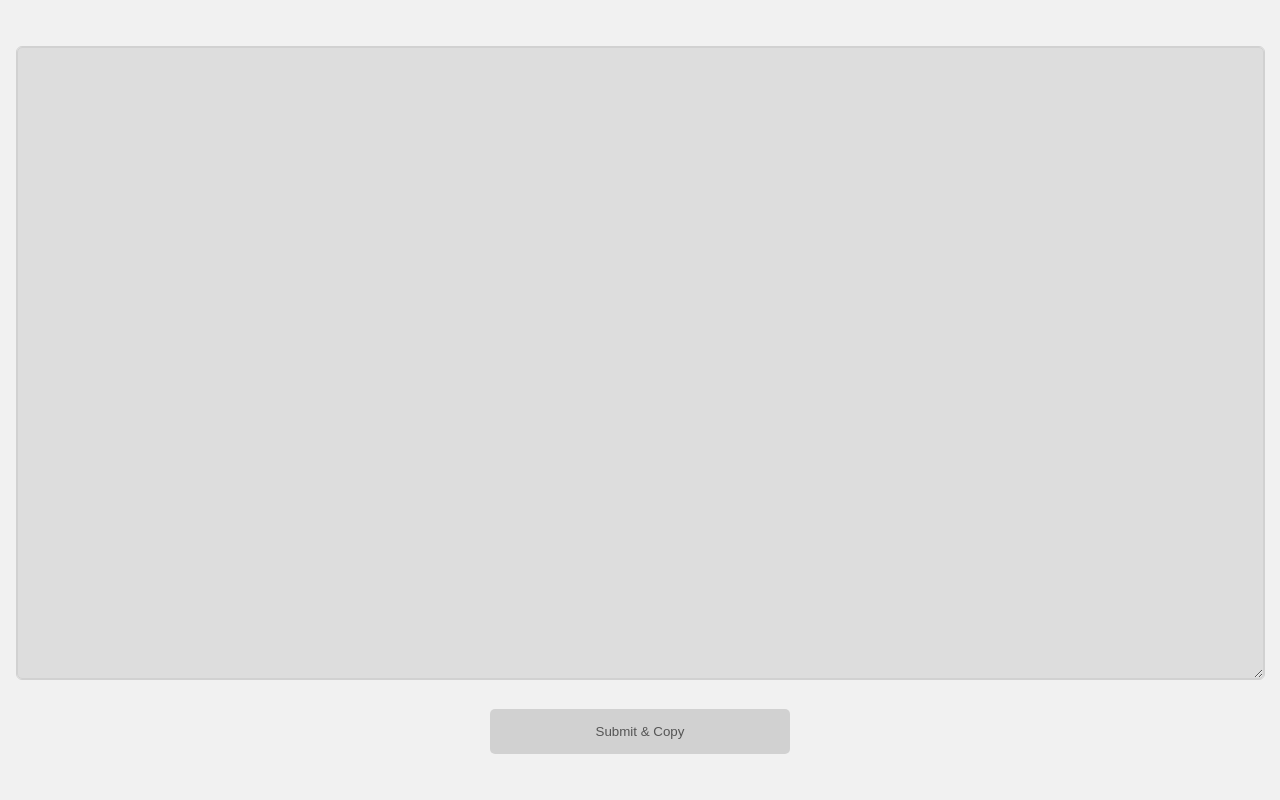
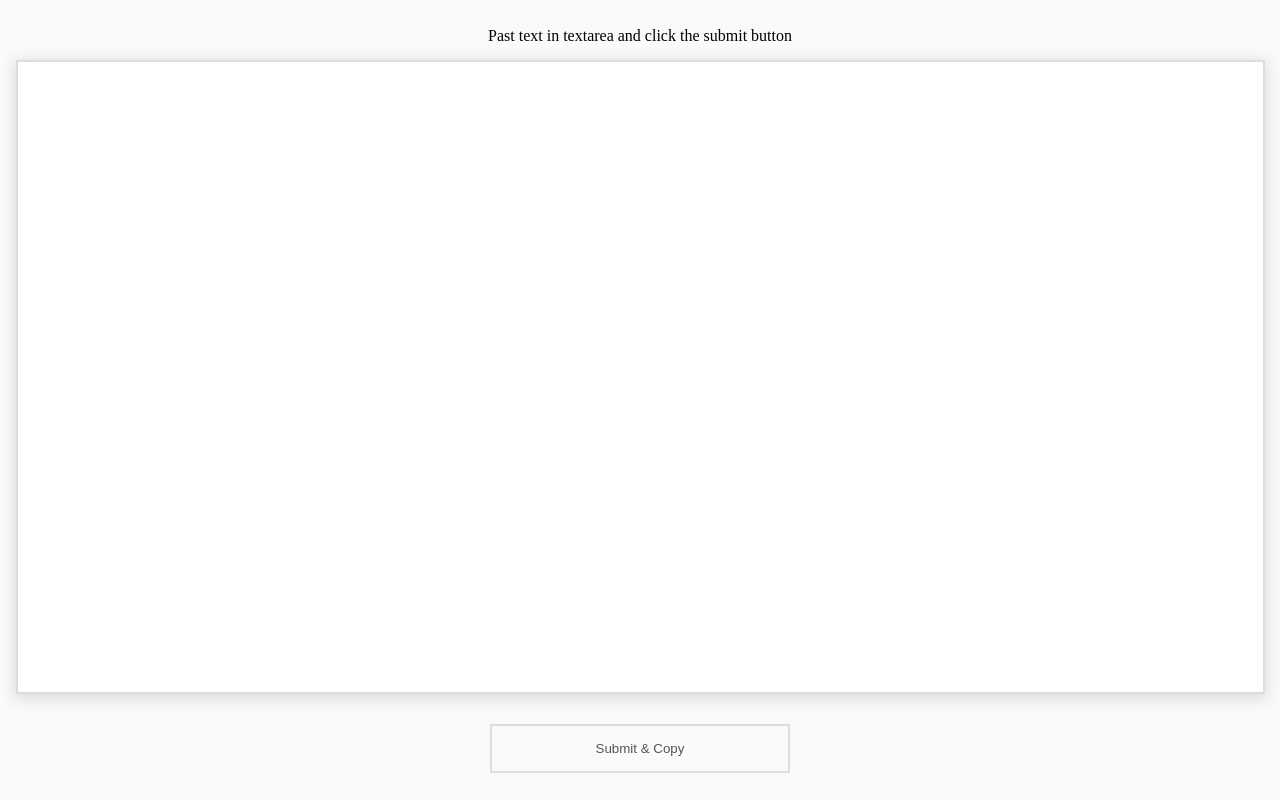
Before and after one commit to yasinatesim/href-and-src-convert-to-array, a plain HTML site: page index.html in a window 1280 px wide. Drawn offline with Linux system fonts and the light colour scheme.

Commit message:
Update index.html

```diff
--- a/index.html
+++ b/index.html
@@ -10,16 +10,22 @@
 				margin: 0;
 				padding: 0;
 			}
+
 			html,
 			body {
 				width: 100%;
 				height: 100%;
 			}
+
 			body {
-        background: #f1f1f1;
 				overflow: hidden;
+				background-color: rgb(250, 250, 250);
 			}
+
 			.container {
+				max-width: 1770px;
+				margin-left: auto;
+				margin-right: auto;
 				display: flex;
 				justify-content: center;
 				align-items: initial;
@@ -28,27 +34,45 @@
 				padding-right: 15px;
 				height: 100%;
 			}
+
+			p {
+				text-align: left;
+				margin-bottom: 15px;
+			}
+
 			#text {
-        border: 1px solid #d1d1d1;
-        background-color: #ddd;
-        border-radius: 5px;
+				border: 2px solid #ddd;
+				background-color: #fff;
 				padding: 15px;
+				transition: all 500ms;
+				resize: none;
 			}
+
 			#text:focus {
-        background-color: #ddd;
-        outline: 1px solid #d1d1d1;
+				outline: 0;
+				background-color: #fff;
+				box-shadow: 0 3px 14px 2px rgba(0,0,0,.12);
 			}
+
 			#submit-button {
 				width: initial;
-        height: 45px;
-        background-color: #d1d1d1;
+				padding: 15px 25px;
+				border: 2px solid #ddd;
+				background-color: transparent;
 				margin-top: 30px;
 				color: #555;
-        border: none;
-        border-radius: 5px;
 				align-self: center;
-        width: 100%;
+				cursor: pointer;
+				transition: all 500ms;
 			}
+
+			#submit-button:hover {
+				outline: 0;
+				background-color: #555;
+				color: #ddd;
+				box-shadow: 0 3px 14px 2px rgba(0,0,0,.12);
+			}
+
 			#copy-check {
 				position: fixed;
 				top: 2%;
@@ -58,22 +82,25 @@
 				padding: 10px 20px;
 				border-radius: 5px;
 				color: #fff;
-        box-shadow: 0px 3px 2px 0px rgba(0, 0, 0, 0.32);
+				box-shadow: 0 3px 2px 0 rgba(0, 0, 0, 0.32);
 				transition: all 0.3s ease;
 			}
+
 			@media (min-width: 992px) {
 				.container {
 					align-items: center;
 				}
+
 				#submit-button {
 					width: 300px;
 				}
 			}
   </style>
-  </head>
 
   <body>
     <div class="container">
+	    <p>Past text in textarea and click the submit button</p>
+
       <textarea cols="150" rows="40" id="text" autofocus></textarea>
       <button id="submit-button">Submit & Copy</button>
       <div id="copy-check">Copied</div>
```
Lines whose indentation alone changed are shown as unchanged.
